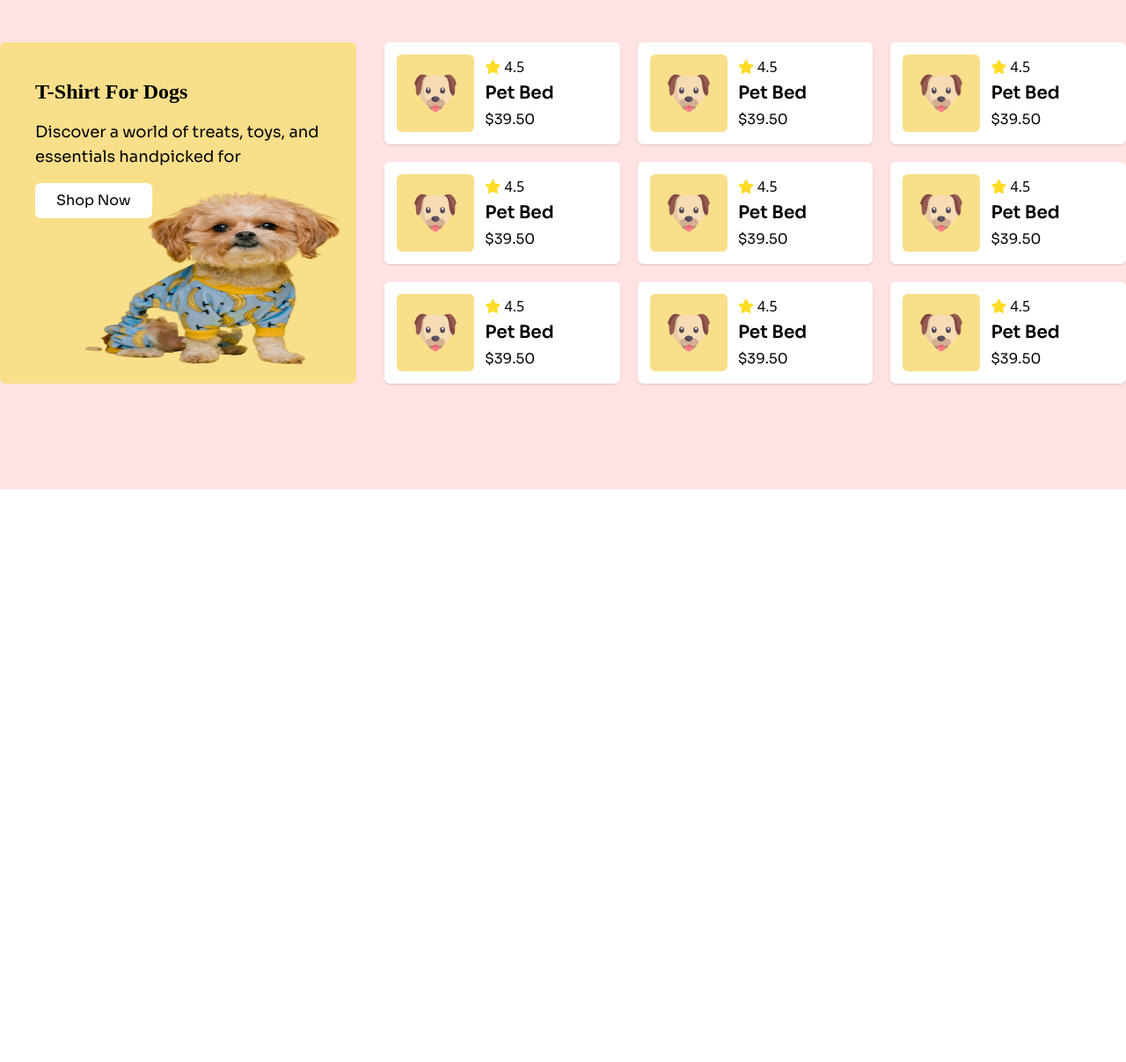
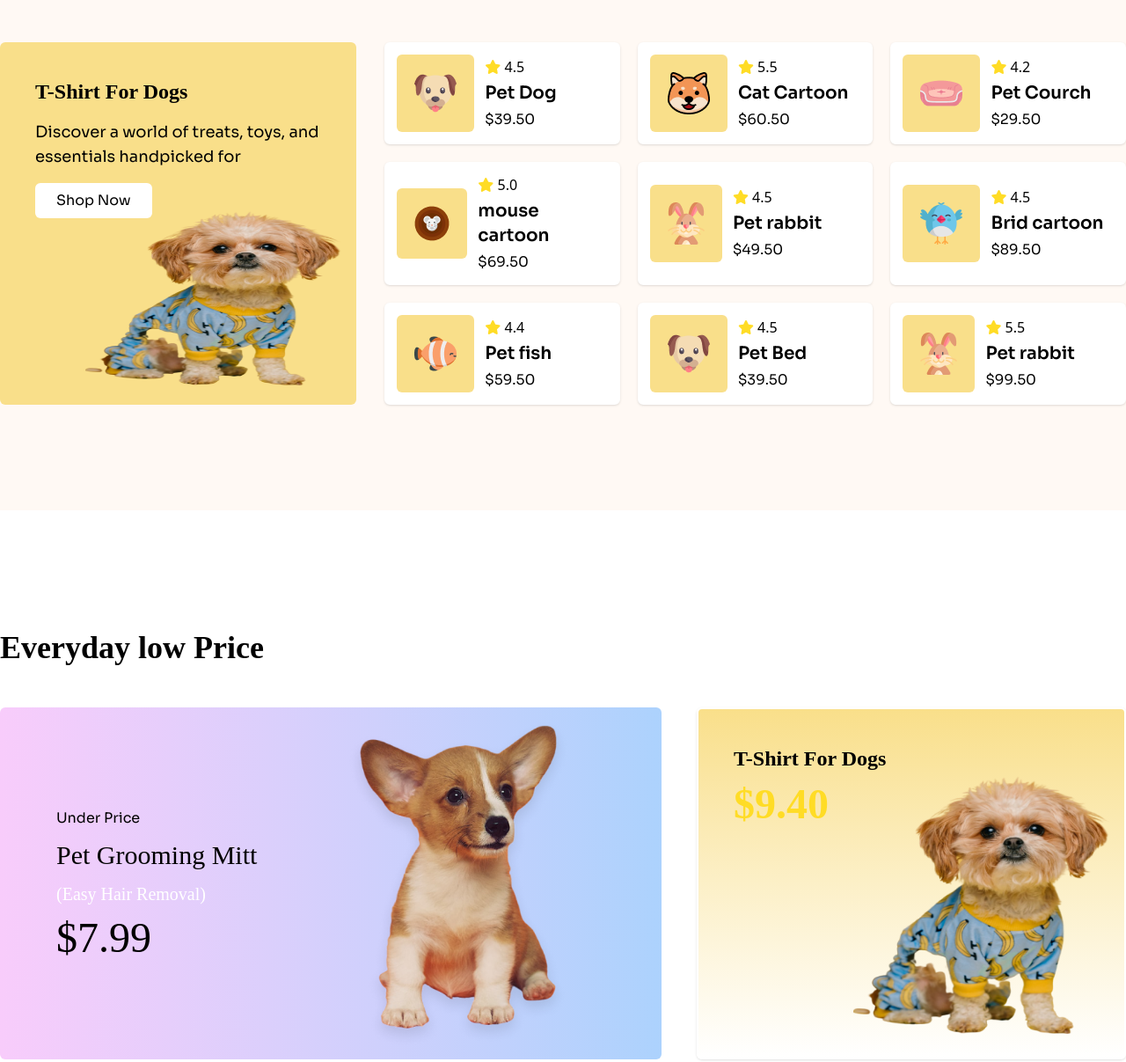
Before and after one commit to Prosantaroy1/Cat-shop-landingpage, a plain HTML site: page index.html in a window 1280 px wide. Shown: the part 1540-2747 px from the top of the page at 88% size. Before the commit the page ends 2208 px from the top, so only its background shows below. Drawn offline with nearby package versions, Linux system fonts and the light colour scheme; a web font is replaced by a local one.

Commit message:
add to every low price prodcut section

```diff
--- a/index.html
+++ b/index.html
@@ -16,10 +16,11 @@
         rel="stylesheet">
     <!-- style css -->
     <style>
-        .font-title{
+        .font-title {
             font-family: "ADLaM Display", serif;
         }
-        .font-dec{
+
+        .font-dec {
             font-family: "Sora", serif;
         }
     </style>
@@ -30,9 +31,9 @@
     <header>
         <!-- navber section -->
         <div class="bg-[#FFF9F4] font-dec border-b-2 md:border-0 border-black py-4">
-            <nav class="flex items-center justify-between max-w-[1340px] mx-auto">
+            <nav class="flex items-center px-3 lg:px-0 justify-between max-w-[1340px] mx-auto">
                 <!-- nav-logo -->
-                <div class="flex items-center gap-x-2">
+                <div class="flex items-center gap-x-3">
                     <img src='./c1-assets/logo-header.png' alt="company-logo" />
                     <h4 class="text-2xl hidden lg:flex font-bold">Browse<span class="text-[#FFDC26]">4</span>Pets</h4>
                 </div>
@@ -56,10 +57,10 @@
             </nav>
         </div>
         <!-- banner section -->
-        <section class="max-w-[1340px] mx-auto my-2 lg:my-10">
+        <section class="max-w-[1340px] mx-auto my-2  lg:my-10">
             <div class="h-[500px] lg:h-[700px] px-6 lg:px-12
                        bg-[url('/c1-assets/cat-big.png')] py-16
-                       bg-cover bg-center">
+                       bg-cover bg-center px-3  lg:px-0">
                 <h3 class="text-3xl lg:text-5xl font-title font-bold">
                     Pamper Your Pet,<br /> Because They Deserve<br /> the Best
                 </h3>
@@ -75,8 +76,8 @@
     <!-- main section open -->
     <main>
         <!-- brower category section -->
-        <div class="max-w-[1340px] pt-28 px-2 lg:px-0 mx-auto">
-            <h3 class="text-3xl lg:text-4xl font-title font-bold ">Browse By Categories</h3>
+        <div class="max-w-[1340px] pt-28 px-3 lg:px-0 mx-auto">
+            <h3 class="text-3xl lg:text-4xl font-title font-semibold ">Browse By Categories</h3>
             <!-- category box -->
             <div class="grid grid-cols-2 pt-8 lg:pt-16 gap-6 lg:grid-cols-6">
                 <div class="bg-[#F9DF8A] rounded-md flex items-center justify-center flex-col px-7 space-y-4 py-5">
@@ -113,16 +114,16 @@
             </div>
         </div>
         <!-- treading product list -->
-        <section class="mt-20 bg-red-100 py-30">
+        <section class="mt-20 bg-[#FFF9F4] px-3 lg:px-0 py-30">
             <div class="max-w-[1340px] mx-auto">
-                <h3 class="text-4xl font-bold font-title">Trending Pet Products</h3>
+                <h3 class="text-4xl font-semibold font-title">Trending Pet Products</h3>
                 <!-- product box -->
                 <div class="grid grid-cols-1 mt-16 lg:grid-cols-6 gap-8">
                     <!-- left product -->
                     <div class="bg-[#F9DF8A] relative  rounded-md pb-36 space-y-4 p-10 lg:col-span-2">
                         <h3 class="text-2xl font-title font-bold">T-Shirt For Dogs</h3>
                         <p class="text-lg font-dec font-normal">
-                            Discover a world of treats, toys, and<br/> essentials handpicked for
+                            Discover a world of treats, toys, and<br /> essentials handpicked for
                         </p>
                         <button class="bg-white font-dec text-black px-6 py-2 rounded-md">Shop Now</button>
                         <div class="absolute right-2 bottom-3">
@@ -132,76 +133,94 @@
                     <!-- right product -->
                     <div class="lg:col-span-4">
                         <div class="grid grid-cols-2 lg:grid-cols-3 gap-5 ">
-                            <div class="flex items-center gap-x-3 border-2 p-3 bg-[#FFFFFF] border-white shadow rounded-md">
-                                <img src="./c1-assets/dog-cartoon.png" class="bg-[#F9DF8A] p-5 rounded-md" alt="product photo">
+                            <div
+                                class="flex items-center gap-x-3 border-2 p-3 bg-[#FFFFFF] border-white shadow rounded-md">
+                                <img src="./c1-assets/dog-cartoon.png" class="bg-[#F9DF8A] p-5 rounded-md"
+                                    alt="product photo">
+                                <div class="space-y-1">
+                                    <p><i class="fa-solid text-[#FFDC26] fa-star"></i> 4.5</p>
+                                    <h4 class="text-xl font-semibold font-dec">Pet Dog</h4>
+                                    <p class="font-dec text-base">$39.50</p>
+                                </div>
+                            </div>
+                            <div
+                                class="flex items-center gap-x-3 border-2 p-3 bg-[#FFFFFF] border-white shadow rounded-md">
+                                <img src="./c1-assets/cat-cartoon.png" class="bg-[#F9DF8A] p-5 rounded-md"
+                                    alt="product photo">
+                                <div class="space-y-1">
+                                    <p><i class="fa-solid text-[#FFDC26] fa-star"></i> 5.5</p>
+                                    <h4 class="text-xl font-semibold font-dec">Cat Cartoon</h4>
+                                    <p class="font-dec text-base">$60.50</p>
+                                </div>
+                            </div>
+                            <div
+                                class="flex items-center gap-x-3 border-2 p-3 bg-[#FFFFFF] border-white shadow rounded-md">
+                                <img src="./c1-assets/pet-couch.png" class="bg-[#F9DF8A] p-5 rounded-md"
+                                    alt="product photo">
+                                <div class="space-y-1">
+                                    <p><i class="fa-solid text-[#FFDC26] fa-star"></i> 4.2</p>
+                                    <h4 class="text-xl font-semibold font-dec">Pet Courch</h4>
+                                    <p class="font-dec text-base">$29.50</p>
+                                </div>
+                            </div>
+                            <div
+                                class="flex items-center gap-x-3 border-2 p-3 bg-[#FFFFFF] border-white shadow rounded-md">
+                                <img src="./c1-assets/mouse-cartoon.png" class="bg-[#F9DF8A] p-5 rounded-md"
+                                    alt="product photo">
+                                <div class="space-y-1">
+                                    <p><i class="fa-solid text-[#FFDC26] fa-star"></i> 5.0</p>
+                                    <h4 class="text-xl font-semibold font-dec">mouse cartoon</h4>
+                                    <p class="font-dec text-base">$69.50</p>
+                                </div>
+                            </div>
+                            <div
+                                class="flex items-center gap-x-3 border-2 p-3 bg-[#FFFFFF] border-white shadow rounded-md">
+                                <img src="./c1-assets/rabbit-cartoon.png" class="bg-[#F9DF8A] p-5 rounded-md"
+                                    alt="product photo">
+                                <div class="space-y-1">
+                                    <p><i class="fa-solid text-[#FFDC26] fa-star"></i> 4.5</p>
+                                    <h4 class="text-xl font-semibold font-dec">Pet rabbit</h4>
+                                    <p class="font-dec text-base">$49.50</p>
+                                </div>
+                            </div>
+                            <div
+                                class="flex items-center gap-x-3 border-2 p-3 bg-[#FFFFFF] border-white shadow rounded-md">
+                                <img src="./c1-assets/bird-cartoon.png" class="bg-[#F9DF8A] p-5 rounded-md"
+                                    alt="product photo">
+                                <div class="space-y-1">
+                                    <p><i class="fa-solid text-[#FFDC26] fa-star"></i> 4.5</p>
+                                    <h4 class="text-xl font-semibold font-dec">Brid cartoon</h4>
+                                    <p class="font-dec text-base">$89.50</p>
+                                </div>
+                            </div>
+                            <div
+                                class="flex items-center gap-x-3 border-2 p-3 bg-[#FFFFFF] border-white shadow rounded-md">
+                                <img src="./c1-assets/fish-cartoon.png" class="bg-[#F9DF8A] p-5 rounded-md"
+                                    alt="product photo">
+                                <div class="space-y-1">
+                                    <p><i class="fa-solid text-[#FFDC26] fa-star"></i> 4.4</p>
+                                    <h4 class="text-xl font-semibold font-dec">Pet fish</h4>
+                                    <p class="font-dec text-base">$59.50</p>
+                                </div>
+                            </div>
+                            <div
+                                class="flex items-center gap-x-3 border-2 p-3 bg-[#FFFFFF] border-white shadow rounded-md">
+                                <img src="./c1-assets/dog-cartoon.png" class="bg-[#F9DF8A] p-5 rounded-md"
+                                    alt="product photo">
                                 <div class="space-y-1">
                                     <p><i class="fa-solid text-[#FFDC26] fa-star"></i> 4.5</p>
                                     <h4 class="text-xl font-semibold font-dec">Pet Bed</h4>
                                     <p class="font-dec text-base">$39.50</p>
                                 </div>
                             </div>
-                            <div class="flex items-center gap-x-3 border-2 p-3 bg-[#FFFFFF] border-white shadow rounded-md">
-                                <img src="./c1-assets/dog-cartoon.png" class="bg-[#F9DF8A] p-5 rounded-md" alt="product photo">
+                            <div
+                                class="hidden lg:flex items-center gap-x-3 border-2 p-3 bg-[#FFFFFF] border-white shadow rounded-md">
+                                <img src="./c1-assets/rabbit-cartoon.png" class="bg-[#F9DF8A] p-5 rounded-md"
+                                    alt="product photo">
                                 <div class="space-y-1">
-                                    <p><i class="fa-solid text-[#FFDC26] fa-star"></i> 4.5</p>
-                                    <h4 class="text-xl font-semibold font-dec">Pet Bed</h4>
-                                    <p class="font-dec text-base">$39.50</p>
-                                </div>
-                            </div>
-                            <div class="flex items-center gap-x-3 border-2 p-3 bg-[#FFFFFF] border-white shadow rounded-md">
-                                <img src="./c1-assets/dog-cartoon.png" class="bg-[#F9DF8A] p-5 rounded-md" alt="product photo">
-                                <div class="space-y-1">
-                                    <p><i class="fa-solid text-[#FFDC26] fa-star"></i> 4.5</p>
-                                    <h4 class="text-xl font-semibold font-dec">Pet Bed</h4>
-                                    <p class="font-dec text-base">$39.50</p>
-                                </div>
-                            </div>
-                            <div class="flex items-center gap-x-3 border-2 p-3 bg-[#FFFFFF] border-white shadow rounded-md">
-                                <img src="./c1-assets/dog-cartoon.png" class="bg-[#F9DF8A] p-5 rounded-md" alt="product photo">
-                                <div class="space-y-1">
-                                    <p><i class="fa-solid text-[#FFDC26] fa-star"></i> 4.5</p>
-                                    <h4 class="text-xl font-semibold font-dec">Pet Bed</h4>
-                                    <p class="font-dec text-base">$39.50</p>
-                                </div>
-                            </div>
-                            <div class="flex items-center gap-x-3 border-2 p-3 bg-[#FFFFFF] border-white shadow rounded-md">
-                                <img src="./c1-assets/dog-cartoon.png" class="bg-[#F9DF8A] p-5 rounded-md" alt="product photo">
-                                <div class="space-y-1">
-                                    <p><i class="fa-solid text-[#FFDC26] fa-star"></i> 4.5</p>
-                                    <h4 class="text-xl font-semibold font-dec">Pet Bed</h4>
-                                    <p class="font-dec text-base">$39.50</p>
-                                </div>
-                            </div>
-                            <div class="flex items-center gap-x-3 border-2 p-3 bg-[#FFFFFF] border-white shadow rounded-md">
-                                <img src="./c1-assets/dog-cartoon.png" class="bg-[#F9DF8A] p-5 rounded-md" alt="product photo">
-                                <div class="space-y-1">
-                                    <p><i class="fa-solid text-[#FFDC26] fa-star"></i> 4.5</p>
-                                    <h4 class="text-xl font-semibold font-dec">Pet Bed</h4>
-                                    <p class="font-dec text-base">$39.50</p>
-                                </div>
-                            </div>
-                            <div class="flex items-center gap-x-3 border-2 p-3 bg-[#FFFFFF] border-white shadow rounded-md">
-                                <img src="./c1-assets/dog-cartoon.png" class="bg-[#F9DF8A] p-5 rounded-md" alt="product photo">
-                                <div class="space-y-1">
-                                    <p><i class="fa-solid text-[#FFDC26] fa-star"></i> 4.5</p>
-                                    <h4 class="text-xl font-semibold font-dec">Pet Bed</h4>
-                                    <p class="font-dec text-base">$39.50</p>
-                                </div>
-                            </div>
-                            <div class="flex items-center gap-x-3 border-2 p-3 bg-[#FFFFFF] border-white shadow rounded-md">
-                                <img src="./c1-assets/dog-cartoon.png" class="bg-[#F9DF8A] p-5 rounded-md" alt="product photo">
-                                <div class="space-y-1">
-                                    <p><i class="fa-solid text-[#FFDC26] fa-star"></i> 4.5</p>
-                                    <h4 class="text-xl font-semibold font-dec">Pet Bed</h4>
-                                    <p class="font-dec text-base">$39.50</p>
-                                </div>
-                            </div>
-                            <div class="flex items-center gap-x-3 border-2 p-3 bg-[#FFFFFF] border-white shadow rounded-md">
-                                <img src="./c1-assets/dog-cartoon.png" class="bg-[#F9DF8A] p-5 rounded-md" alt="product photo">
-                                <div class="space-y-1">
-                                    <p><i class="fa-solid text-[#FFDC26] fa-star"></i> 4.5</p>
-                                    <h4 class="text-xl font-semibold font-dec">Pet Bed</h4>
-                                    <p class="font-dec text-base">$39.50</p>
+                                    <p><i class="fa-solid text-[#FFDC26] fa-star"></i> 5.5</p>
+                                    <h4 class="text-xl font-semibold font-dec">Pet rabbit</h4>
+                                    <p class="font-dec text-base">$99.50</p>
                                 </div>
                             </div>
                         </div>
@@ -210,9 +229,37 @@
             </div>
         </section>
         <!-- every low price -->
-         <section class="mt-28">
-
-         </section>
+        <section class="max-w-[1340px] mb-8 pt-34 px-3 lg:px-0 mx-auto">
+            <h3 class="text-3xl lg:text-4xl font-title font-semibold ">Everyday low Price</h3>
+            <div class="pt-12 grid grid-cols-1 lg:grid-cols-5 gap-10">
+                <!-- low price left -->
+                <div class="lg:col-span-3 px-16 flex items-center justify-between rounded-md  bg-linear-to-r from-[#F8CCFB] to-[#ACD2FD]">
+                    <!-- title -->
+                    <div class="space-y-3">
+                        <h4 class="font-dec text-basse">Under Price</h4>
+                        <h2 class="font-title text-xl lg:text-3xl">Pet Grooming Mitt</h2>
+                        <p class="font-title text-xl text-white">(Easy Hair Removal)</p>
+                        <h4 class="font-title text-5xl">$7.99</h4>
+                    </div>
+                    <!-- right img -->
+                     <div>
+                        <img src="./c1-assets/cute-dog-mid.png" class=" w-full h-[400px]" alt="Dog photo">
+                     </div>
+                </div>
+                <!-- low price right -->
+                <div class="lg:col-span-2">
+                    <div class="bg-linear-to-b from-[#F9DF8A] to-[#FFFFFF] border-2 border-white  relative  rounded-md pb-62 shadow space-y-4 p-10 lg:col-span-2">
+                        <div class="space-y-3">
+                            <h3 class="text-2xl font-title font-bold">T-Shirt For Dogs</h3>
+                            <p class="text-[#FFDC26] font-semibold font-title text-5xl">$9.40</p>
+                        </div>
+                        <div class="absolute right-2 bottom-3">
+                            <img src="./c1-assets/cute-pet-mid.png" class="w-[300px] h-[308px]" alt="pet photo">
+                        </div>
+                    </div>
+                </div>
+            </div>
+        </section>
     </main>
     <!-- footer section open -->
     <footer>
```
